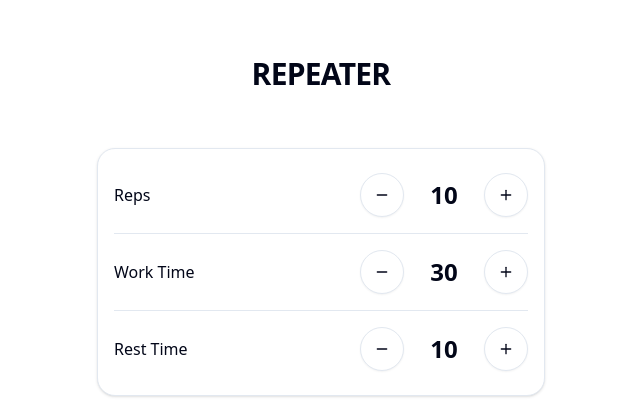
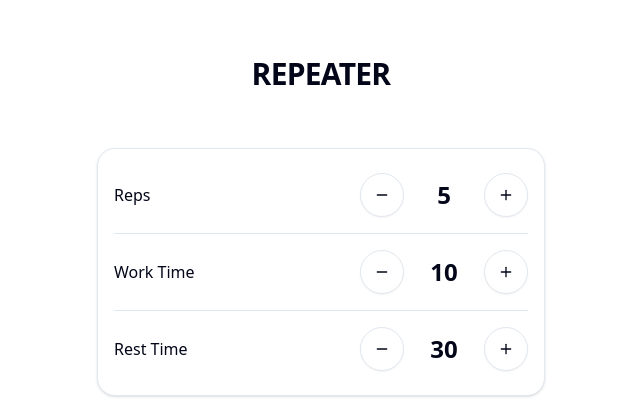
Before and after one commit to revan/repeater, a React (Vite) app: page / in a window 1280 px wide. Shown: the top 415 px of the page, without its empty margins (319-959 px from the left). Built offline with nearby package versions, Linux system fonts and the light colour scheme.

Commit message:
persistent config

```diff
--- a/src/components/WorkoutConfig.tsx
+++ b/src/components/WorkoutConfig.tsx
@@ -1,4 +1,4 @@
-import { useState } from 'react';
+import { useLocalStorage } from '@/hooks/useLocalStorage';
 import NumberInput from './NumberInput';
 import { Card, CardContent } from '@/components/ui/card';
 import { Button } from '@/components/ui/button';
@@ -6,9 +6,9 @@ import { Play } from 'lucide-react';
 import { Separator } from '@/components/ui/separator';
 
 const WorkoutConfig = () => {
-  const [reps, setReps] = useState(10);
-  const [workTime, setWorkTime] = useState(30);
-  const [restTime, setRestTime] = useState(10);
+  const [reps, setReps] = useLocalStorage('repeater-reps', 5);
+  const [workTime, setWorkTime] = useLocalStorage('repeater-work-time', 10);
+  const [restTime, setRestTime] = useLocalStorage('repeater-rest-time', 30);
 
   const totalSeconds = (workTime * reps) + (restTime * (reps - 1));
 
--- /dev/null
+++ b/src/hooks/useLocalStorage.ts
@@ -0,0 +1,30 @@
+import { useState, useEffect } from 'react';
+
+export function useLocalStorage<T>(key: string, initialValue: T): [T, (value: T | ((val: T) => T)) => void] {
+  // Get initial value from local storage or use initialValue
+  const [storedValue, setStoredValue] = useState<T>(() => {
+    if (typeof window === 'undefined') {
+      return initialValue;
+    }
+    try {
+      const item = window.localStorage.getItem(key);
+      return item ? JSON.parse(item) : initialValue;
+    } catch (error) {
+      console.warn(`Error reading localStorage key "${key}":`, error);
+      return initialValue;
+    }
+  });
+
+  // Update local storage whenever the state changes
+  useEffect(() => {
+    try {
+      if (typeof window !== 'undefined') {
+        window.localStorage.setItem(key, JSON.stringify(storedValue));
+      }
+    } catch (error) {
+      console.warn(`Error setting localStorage key "${key}":`, error);
+    }
+  }, [key, storedValue]);
+
+  return [storedValue, setStoredValue];
+}
```
